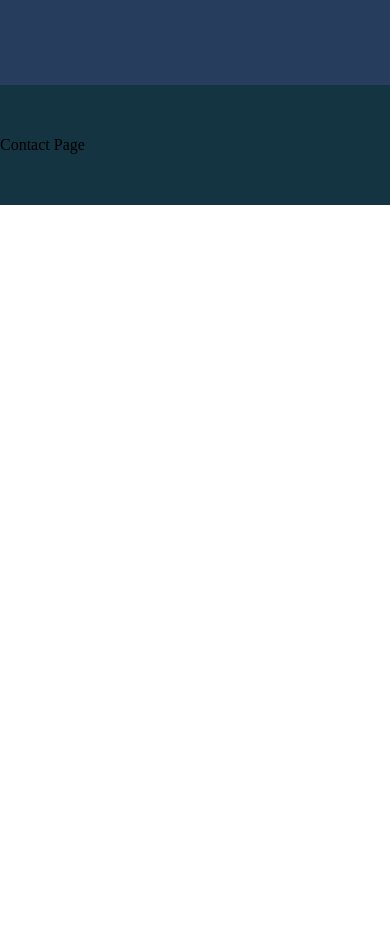
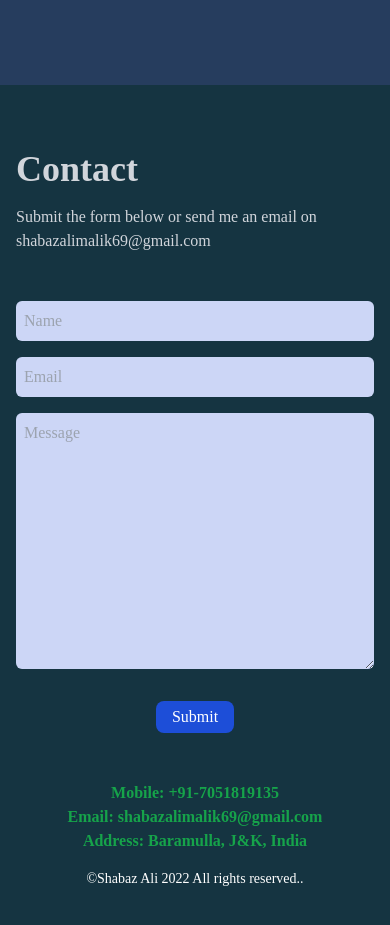
Before and after one commit to shabazalimalik69/shabazalimalik69.github.io, a React (Create React App) app: page / in a window 390 px wide. Shown: the part 4980-5905 px from the top of the page. Before the commit the page ends 5185 px from the top, so only its background shows below. Built offline with nearby package versions, Linux system fonts and the light colour scheme.

Commit message:
Contact Page Added & Completed

```diff
--- a/src/components/Contact.jsx
+++ b/src/components/Contact.jsx
@@ -3,9 +3,29 @@ import React from 'react'
 const Contact = () => {
   return (
     <div name='contact' className='w-full h-full py-12 bg-[#153441]'>
-       <h2>Contact Page</h2>
+        <div className=' flex justify-center items-center p-4'>
+        <form method='POST' action="https://getform.io/f/ac8ed8e0-d3c6-479a-b0c8-3f1ade51beb4" className='flex flex-col max-w-[600px] w-full'>
+            <div className='pb-8'>
+                <p className='text-4xl font-bold text-gray-300'>Contact</p>
+                <p className='text-gray-300 py-4'>Submit the form below or send me an email on shabazalimalik69@gmail.com</p>
+            </div>
+            <input className='rounded-md  bg-[#ccd6f6] p-2' type="text" placeholder='Name' name='name' />
+            <input className=' rounded-md my-4 p-2 bg-[#ccd6f6]' type="email" placeholder='Email' name='email' />
+            <textarea  className='rounded-md  bg-[#ccd6f6] p-2' name="message" rows="10" placeholder='Message'></textarea>
+            <button className='text-white h-8 bg-blue-700  rounded-lg hover:bg-green-600 hover:border-[#153441] px-4 py-3 my-8 mx-auto flex items-center'>Submit</button>
+        </form>
+        </div>
+
+        <div className='px-10 text-center  sm:text-justify text-md text-green-600 font-bold'>
+        <h4>Mobile: +91-7051819135</h4>
+            <h4>Email: shabazalimalik69@gmail.com</h4>
+            <h3>Address: Baramulla, J&K, India</h3>
+            </div>
+            <div>
+                <p className='text-white text-center  sm:text-end text-sm py-4' >©Shabaz Ali 2022 All rights reserved..</p>
+            </div>
     </div>
   )
 }
 
-export default Contact
+export default Contact;
--- a/src/components/Navbar.jsx
+++ b/src/components/Navbar.jsx
@@ -51,8 +51,11 @@ const Navbar = () => {
             Projects
             </Link>
             </li>
-
-            <li>Contact</li>
+            <li>
+            <Link to='contact' smooth={true} duration={500}>
+            Contact
+            </Link>
+            </li>
         </ul>
       </div>
 
@@ -84,13 +87,16 @@ const Navbar = () => {
             Tech Stacks
           </Link>
         </li>
-
-            <li className='py-6 text-4xl'>
+         <li className='py-6 text-4xl'>
           <Link onClick={handleClick} to='projects' smooth={true} duration={500}>
             Projects
           </Link>
         </li>
-            <li className='py-6 text-4xl'>Contact</li>
+        <li className='py-6 text-4xl'>
+          <Link onClick={handleClick} to='contact' smooth={true} duration={500}>
+            Contact
+          </Link>
+        </li>
         </ul>
       </div>
 
```
